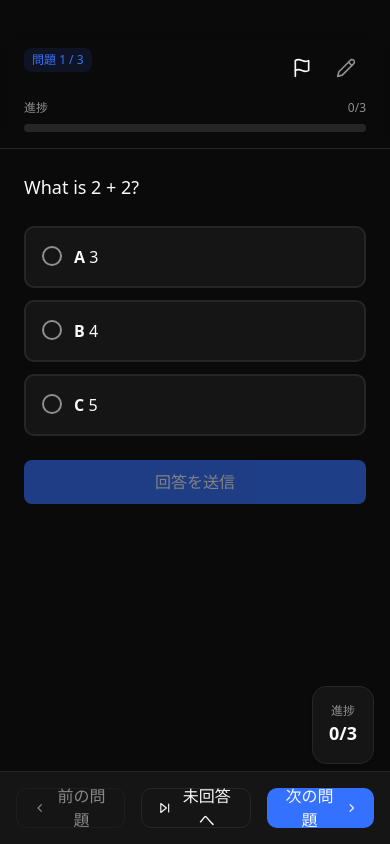
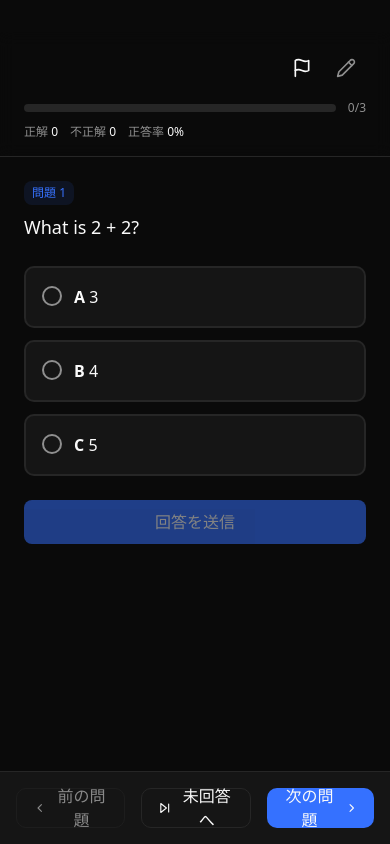
Before and after one commit to Canale0107/exam-sim, a Next.js app in the folder frontend/: page / in a window 390 px wide. Both pictures are taken after a click on the button "サンプル問題を読み込む". Built offline with nearby package versions, Linux system fonts and the light colour scheme.

Commit message:
feat(frontend): enhance StudyApp and ExamSidebar components; add detailed progress tracking and remove unused mobile stats

```diff
--- a/frontend/src/app/_components/StudyApp.tsx
+++ b/frontend/src/app/_components/StudyApp.tsx
@@ -11,7 +11,6 @@ import { ExamSidebar } from "@/components/exam-sidebar";
 import { QuestionDisplay } from "@/components/question-display";
 import { ResultsScreen } from "@/app/_components/ResultsScreen";
 import { Button } from "@/components/ui/button";
-import { Card } from "@/components/ui/card";
 import { ChevronLeftIcon, ChevronRightIcon, SkipForwardIcon } from "@/components/icons";
 
 const SESSION_USER_ID_KEY = "exam-sim:userId";
@@ -263,6 +262,10 @@ export function StudyApp() {
                 questionNumber={current.index + 1}
                 totalQuestions={qset.questions.length}
                 answeredQuestions={answeredQuestions}
+                correctAnswers={correctAnswers}
+                incorrectAnswers={incorrectAnswers}
+                unknownAnswers={unknownAnswers}
+                accuracyRate={accuracyRate}
                 attempt={currentAttempt}
                 onAnswerSubmit={onAnswer}
                 onFlagToggle={onToggleFlagged}
@@ -317,19 +320,6 @@ export function StudyApp() {
         )}
       </main>
 
-      {/* Mobile Stats (visible only on small screens) */}
-      {view === "exam" && (
-        <div className="lg:hidden">
-          <Card className="fixed bottom-20 right-4 p-4 shadow-lg">
-            <div className="text-center">
-              <p className="text-xs text-muted-foreground">進捗</p>
-              <p className="text-lg font-semibold">
-                {answeredQuestions}/{qset.questions.length}
-              </p>
-            </div>
-          </Card>
-        </div>
-      )}
     </div>
   );
 }
--- a/frontend/src/components/exam-sidebar.tsx
+++ b/frontend/src/components/exam-sidebar.tsx
@@ -2,17 +2,9 @@
 
 import { Button } from "@/components/ui/button";
 import { ScrollArea } from "@/components/ui/scroll-area";
-import { StatsCard } from "@/components/stats-card";
 import type { QuestionSet } from "@/lib/questionSet";
 import type { ProgressState } from "@/lib/progress";
-import {
-  BookOpenIcon,
-  CheckCircle2Icon,
-  XCircleIcon,
-  TrendingUpIcon,
-  RotateCcwIcon,
-  HomeIcon,
-} from "@/components/icons";
+import { HomeIcon, RotateCcwIcon } from "@/components/icons";
 
 interface ExamSidebarProps {
   questionSet: QuestionSet;
@@ -31,64 +23,10 @@ export function ExamSidebar({
   onReset,
   onBackToHome,
 }: ExamSidebarProps) {
-  const totalQuestions = questionSet.questions.length;
-  const answeredQuestions = Object.keys(progress.attemptsByQuestionId).filter(
-    (qId) => progress.attemptsByQuestionId[qId]?.selectedChoiceIds && progress.attemptsByQuestionId[qId].selectedChoiceIds!.length > 0
-  ).length;
-  const correctAnswers = Object.values(progress.attemptsByQuestionId).filter(
-    (a) => a?.isCorrect === true
-  ).length;
-  const incorrectAnswers = Object.values(progress.attemptsByQuestionId).filter(
-    (a) => a?.isCorrect === false
-  ).length;
-  const gradedAnswers = correctAnswers + incorrectAnswers;
-  const accuracyRate = gradedAnswers > 0 ? Math.round((correctAnswers / gradedAnswers) * 100) : 0;
-
   return (
     <div className="flex h-full flex-col bg-sidebar">
-      {/* Header */}
-      <div className="border-b border-sidebar-border p-6">
-        <h2 className="text-lg font-semibold">{questionSet.title}</h2>
-        <p className="mt-1 text-sm text-muted-foreground">
-          {questionSet.set_id} • {totalQuestions}問
-        </p>
-      </div>
-
       <ScrollArea className="flex-1">
-        <div className="space-y-6 p-6">
-          {/* Statistics */}
-          <div>
-            <h3 className="mb-3 text-sm font-medium text-muted-foreground">統計情報</h3>
-            <div className="space-y-3">
-              <StatsCard
-                title="進捗"
-                value={`${answeredQuestions}/${totalQuestions}`}
-                icon={BookOpenIcon}
-                description={`${Math.round((answeredQuestions / totalQuestions) * 100)}% 完了`}
-              />
-              <StatsCard
-                title="正解数"
-                value={correctAnswers}
-                icon={CheckCircle2Icon}
-                className="border-success/20 bg-success/5"
-              />
-              <StatsCard
-                title="不正解数"
-                value={incorrectAnswers}
-                icon={XCircleIcon}
-                className="border-destructive/20 bg-destructive/5"
-              />
-              <StatsCard
-                title="正答率"
-                value={`${accuracyRate}%`}
-                icon={TrendingUpIcon}
-                className="border-primary/20 bg-primary/5"
-              />
-            </div>
-          </div>
-
-          {/* Question List */}
-          <div>
+        <div className="p-6">
           <h3 className="mb-3 text-sm font-medium text-muted-foreground">問題一覧</h3>
           <div className="grid grid-cols-5 gap-2">
             {questionSet.questions.map((question, index) => {
@@ -122,8 +60,9 @@ export function ExamSidebar({
             })}
           </div>
         </div>
+      </ScrollArea>
 
-          {/* Actions */}
+      <div className="border-t border-sidebar-border p-6">
         <div className="space-y-2">
           <Button variant="outline" className="w-full bg-transparent" onClick={onReset}>
             <RotateCcwIcon className="mr-2 h-4 w-4" />
@@ -135,7 +74,6 @@ export function ExamSidebar({
           </Button>
         </div>
       </div>
-      </ScrollArea>
     </div>
   );
 }
--- a/frontend/src/components/question-display.tsx
+++ b/frontend/src/components/question-display.tsx
@@ -21,6 +21,10 @@ interface QuestionDisplayProps {
   questionNumber: number;
   totalQuestions: number;
   answeredQuestions: number;
+  correctAnswers: number;
+  incorrectAnswers: number;
+  unknownAnswers: number;
+  accuracyRate: number;
   attempt?: Attempt;
   onAnswerSubmit: (selectedChoiceIds: string[]) => void;
   onFlagToggle: (flagged: boolean) => void;
@@ -33,6 +37,10 @@ export function QuestionDisplay({
   questionNumber,
   totalQuestions,
   answeredQuestions,
+  correctAnswers,
+  incorrectAnswers,
+  unknownAnswers,
+  accuracyRate,
   attempt,
   onAnswerSubmit,
   onFlagToggle,
@@ -107,16 +115,7 @@ export function QuestionDisplay({
       {/* Sticky header (stays visible while scrolling long question text) */}
       <div className="sticky top-0 z-10 -mx-6 border-b border-border bg-background/95 px-6 py-4 backdrop-blur supports-[backdrop-filter]:bg-background/70">
         <div className="flex items-start justify-between gap-4">
-          <div className="flex flex-wrap items-center gap-2">
-            <span className="rounded-md bg-primary/10 px-2 py-1 text-xs font-medium text-primary">
-              問題 {questionNumber} / {totalQuestions}
-            </span>
-            {isMultiple && (
-              <span className="rounded-md bg-warning/10 px-2 py-1 text-xs font-medium text-warning">
-                複数選択
-              </span>
-            )}
-          </div>
+          <div />
           <div className="flex items-center gap-1">
             <Button
               variant="ghost"
@@ -139,20 +138,45 @@ export function QuestionDisplay({
         </div>
 
         <div className="mt-3 space-y-2">
-          <div className="flex items-center justify-between text-xs text-muted-foreground">
-            <span>進捗</span>
-            <span>
+          <div className="flex items-center gap-3 text-xs text-muted-foreground">
+            <div className="h-2 flex-1 overflow-hidden rounded-full bg-muted">
+              <div className="h-full bg-primary" style={{ width: `${progressPct}%` }} />
+            </div>
+            <span className="shrink-0 tabular-nums">
               {answeredQuestions}/{totalQuestions}
             </span>
           </div>
-          <div className="h-2 w-full overflow-hidden rounded-full bg-muted">
-            <div className="h-full bg-primary" style={{ width: `${progressPct}%` }} />
+          <div className="flex flex-wrap items-center gap-x-3 gap-y-1 text-xs text-muted-foreground">
+            <span>
+              正解 <span className="font-medium text-foreground">{correctAnswers}</span>
+            </span>
+            <span>
+              不正解 <span className="font-medium text-foreground">{incorrectAnswers}</span>
+            </span>
+            {unknownAnswers > 0 && (
+              <span>
+                正誤不明 <span className="font-medium text-foreground">{unknownAnswers}</span>
+              </span>
+            )}
+            <span>
+              正答率 <span className="font-medium text-foreground">{accuracyRate}%</span>
+            </span>
           </div>
         </div>
       </div>
 
       {/* Question text */}
       <div>
+        <div className="mb-2 flex flex-wrap items-center gap-2">
+          <span className="rounded-md bg-primary/10 px-2 py-1 text-xs font-medium text-primary">
+            問題 {questionNumber}
+          </span>
+          {isMultiple && (
+            <span className="rounded-md bg-warning/10 px-2 py-1 text-xs font-medium text-warning">
+              複数選択
+            </span>
+          )}
+        </div>
           {/* Note Editor (opened by pencil icon) */}
           {isNoteEditing && (
             <Card className="mb-3 p-4">
```
Lines whose indentation alone changed are shown as unchanged.
